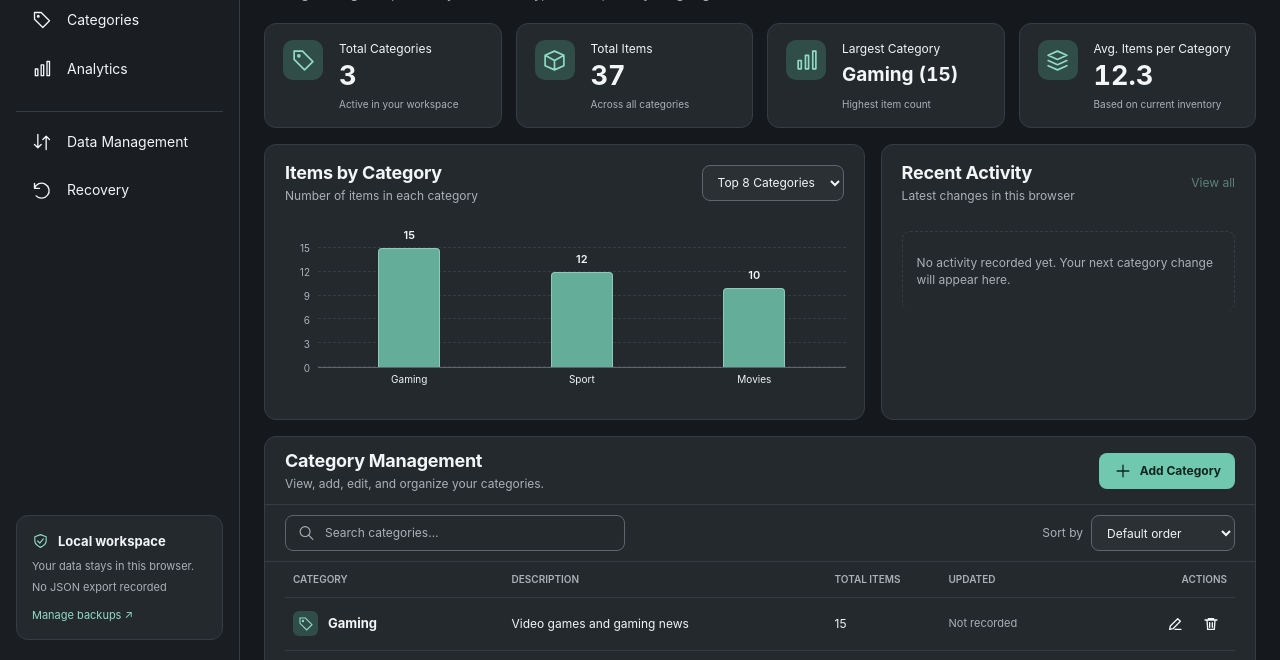
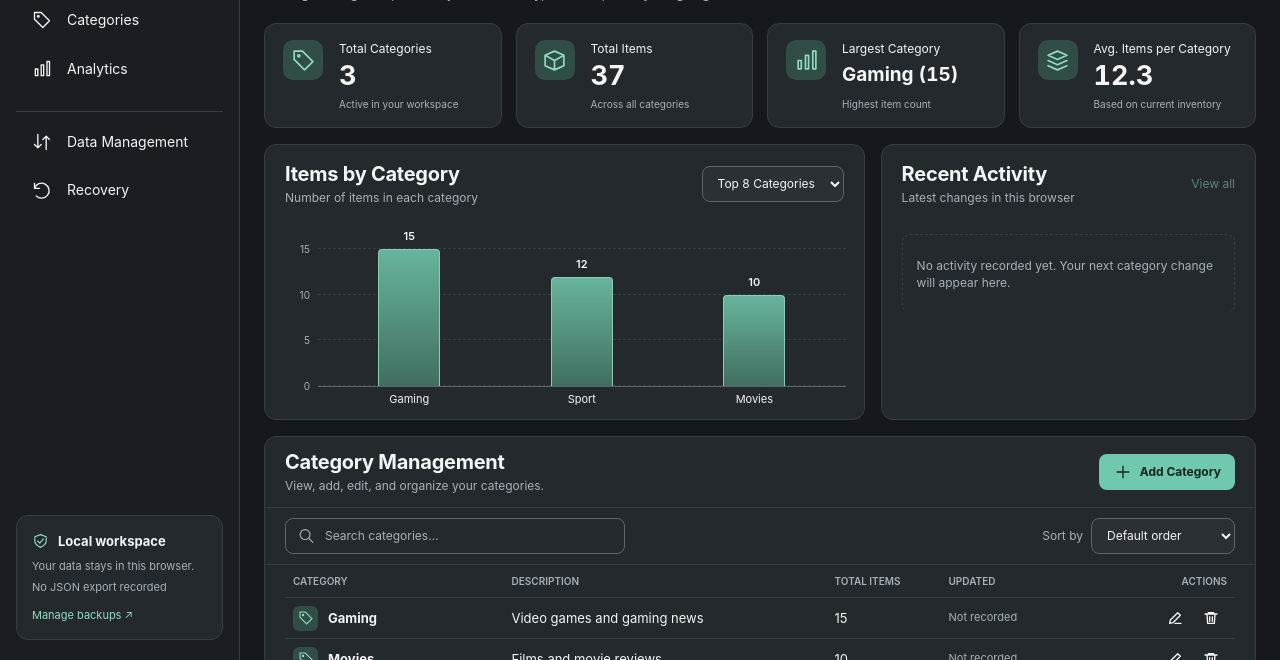
Before and after one commit to givi588/category-dashboard, a website: page index.html in a window 1280 px wide. Shown: the part 140-800 px from the top of the page. Drawn offline with Linux system fonts and the light colour scheme.

Commit message:
Refine reference proportions and synchronize accessible category dialogs

```diff
--- a/index.html
+++ b/index.html
@@ -27,7 +27,7 @@
 <section class="panel chart-panel" aria-labelledby="chart-heading"><div class="section-heading"><div><h2 id="chart-heading">Items by Category</h2><p>Number of items in each category</p></div><div><label class="visually-hidden" for="chart-limit">Chart categories</label><select id="chart-limit"><option value="8">Top 8 Categories</option><option value="all">All Categories</option></select></div></div>
 <div id="category-chart" role="group" tabindex="0" aria-labelledby="chart-heading"></div>
 </section>
-<section class="panel activity-panel" aria-labelledby="activity-heading"><div class="section-heading"><div><h2 id="activity-heading">Recent Activity</h2><p>Latest changes in this browser</p></div><button class="text-button" id="activity-toggle" type="button" aria-expanded="false">View all</button></div><p id="activity-warning" role="status" class="field-help"></p><ul id="activity-list"></ul></section>
+<section class="panel activity-panel" aria-labelledby="activity-heading"><div class="section-heading"><div><h2 id="activity-heading">Recent Activity</h2><p>Latest changes in this browser</p></div><button class="text-button" id="activity-toggle" type="button" aria-expanded="false">View all</button></div><p id="activity-warning" role="status" class="field-help"></p><ul id="activity-list" tabindex="0" aria-label="Recent activity"></ul></section>
 </div>
 <section id="categories" class="panel management-panel" aria-labelledby="categories-heading"><div class="section-heading"><div><h2 id="categories-heading">Category Management</h2><p>View, add, edit, and organize your categories.</p></div><button class="button" id="add-category-button" type="button"><svg class="icon" viewBox="0 0 24 24" fill="none" stroke="currentColor" stroke-width="1.6" stroke-linecap="round" stroke-linejoin="round" aria-hidden="true"><path d="M12 5v14M5 12h14"/></svg>Add Category</button></div>
 <div class="table-toolbar"><div class="search-control"><svg class="icon" viewBox="0 0 24 24" fill="none" stroke="currentColor" stroke-width="1.6" stroke-linecap="round" stroke-linejoin="round" aria-hidden="true"><circle cx="10" cy="10" r="7"/><path d="m15 15 6 6"/></svg><label class="visually-hidden" for="category-search">Search</label><input id="category-search" type="search" placeholder="Search categories…" autocomplete="off"></div><div class="sort-control"><label for="category-sort">Sort by</label><select id="category-sort"><option value="default">Default order</option><option value="az">Name: A–Z</option><option value="za">Name: Z–A</option><option value="low">Items: low to high</option><option value="high">Items: high to low</option></select></div></div>
--- a/script.js
+++ b/script.js
@@ -200,7 +200,7 @@ function deleteCategory(index) {
   const category = categories[index];
   if (!category) return;
   if (trash.length >= Data.MAX_CATEGORIES || trash.some(item => item.name.toLowerCase() === category.name.toLowerCase())) {
-    setMessage("Restore or permanently remove the matching deleted category first. Deleted categories are limited to 1,000.", "error");
+    setImportMessage("Restore or permanently remove the matching deleted category first. Deleted categories are limited to 1,000.", "error");
     return;
   }
   if (!confirm('Move "' + category.name + '" to Recently deleted? You can restore it later.')) return;
@@ -292,8 +292,10 @@ function renderChart() {
   const limit = document.getElementById("chart-limit").value;
   const plotted = categories.slice().sort((a, b) => b.items - a.items).slice(0, limit === "all" ? categories.length : 8);
   const maximum = Math.max(1, ...plotted.map(category => category.items));
-  const step = Math.max(1, Math.ceil(maximum / 5));
-  const ceiling = step * 6;
+  const magnitude = 10 ** Math.floor(Math.log10(maximum / 7));
+  const step = Math.max(1, [1, 2, 5, 10].find(value => value * magnitude >= maximum / 7) * magnitude);
+  const ticks = Math.ceil(maximum / step);
+  const ceiling = step * (ticks + 0.5);
   const wrapper = document.createElement("div");
   wrapper.className = "chart";
   wrapper.style.minWidth = (Math.max(0, plotted.length * 62) + 35) + "px";
@@ -305,13 +307,13 @@ function renderChart() {
   const grid = document.createElement("div");
   grid.className = "chart-grid";
   grid.setAttribute("aria-hidden", "true");
-  for (let index = 0; index <= 5; index++) {
+  for (let index = 0; index <= ticks; index++) {
     const label = document.createElement("span");
     label.textContent = (step * index).toLocaleString();
-    label.style.bottom = (index / 6 * 100) + "%";
+    label.style.bottom = (index * step / ceiling * 100) + "%";
     axis.append(label);
     const line = document.createElement("span");
-    line.style.bottom = (index / 6 * 100) + "%";
+    line.style.bottom = (index * step / ceiling * 100) + "%";
     grid.append(line);
   }
   const columns = document.createElement("div");
@@ -573,7 +575,12 @@ function toggleTheme() {
 
 form.addEventListener("submit", event => {
   event.preventDefault();
-  runExclusive(() => submitCategory(event));
+  saveButton.disabled = true;
+  form.setAttribute("aria-busy", "true");
+  Promise.resolve(runExclusive(() => submitCategory(event))).finally(() => {
+    saveButton.disabled = false;
+    form.setAttribute("aria-busy", "false");
+  });
 });
 cancelButton.addEventListener("click", () => {
   editorDialog.close();
@@ -587,7 +594,7 @@ document.getElementById("global-search").addEventListener("keydown", event => {
 document.getElementById("chart-limit").addEventListener("change", renderChart);
 document.getElementById("add-category-button").addEventListener("click", () => { resetEditor(); setMessage(""); openEditor(); });
 document.getElementById("close-editor").addEventListener("click", () => editorDialog.close());
-editorDialog.addEventListener("close", () => { resetEditor(); setMessage(""); });
+editorDialog.addEventListener("close", () => { if (!editorDialog.open) { resetEditor(); setMessage(""); } });
 document.getElementById("activity-toggle").addEventListener("click", () => {
   showAllActivity = !showAllActivity;
   document.querySelector(".activity-panel").classList.toggle("expanded");
--- a/style.css
+++ b/style.css
@@ -4,7 +4,7 @@ body.dark-mode { color-scheme:dark; --page:#15191d; --sidebar:#1a1e22; --surface
 * { box-sizing:border-box; }
 html { scroll-padding-top:24px; }
 body { margin:0; background:var(--page); color:var(--text); font:14px/1.45 -apple-system,BlinkMacSystemFont,"Segoe UI",Arial,sans-serif; }
-h1,h2,h3,p { margin:0; } h1 { font-size:28px; line-height:1.25; letter-spacing:-.7px; font-weight:700; } h2 { font-size:18px; line-height:1.3; letter-spacing:-.25px; } h3 { font-size:13px; } a { color:var(--accent); text-underline-offset:3px; } button,input,select,textarea { font:inherit; } button { cursor:pointer; } button:disabled { cursor:default; opacity:.5; }
+h1,h2,h3,p { margin:0; } h1 { font-size:28px; line-height:1.25; letter-spacing:-.7px; font-weight:700; } h2 { font-size:20px; line-height:1.3; letter-spacing:-.25px; } h3 { font-size:13px; } a { color:var(--accent); text-underline-offset:3px; } button,input,select,textarea { font:inherit; } button { cursor:pointer; } button:disabled { cursor:default; opacity:.5; }
 .icon { width:20px; height:20px; flex-shrink:0; vertical-align:middle; }
 .sidebar { position:fixed; inset:0 auto 0 0; width:240px; padding:20px 16px; display:flex; flex-direction:column; background:var(--sidebar); border-right:1px solid var(--border); z-index:10; }
 .brand { display:flex; align-items:center; gap:12px; color:var(--text); text-decoration:none; font-size:17px; font-weight:700; letter-spacing:-.5px; white-space:nowrap; }
@@ -49,18 +49,18 @@ main { max-width:1800px; padding:20px 24px; margin:0 auto; }
 .section-heading p { color:var(--muted); font-size:12px; margin-top:2px; }
 .analytics-grid { display:grid; grid-template-columns:minmax(0,1.6fr) minmax(0,1fr); gap:16px; margin-bottom:16px; }
 .chart-panel,.activity-panel { height:276px; }
-#category-chart { margin:8px 18px 12px; height:184px; overflow-x:auto; overflow-y:hidden; }
+#category-chart { margin:8px 18px 12px; height:194px; overflow-x:auto; overflow-y:hidden; }
 .chart { display:flex; height:100%; min-width:0; }
-.chart-axis { width:35px; flex-shrink:0; position:relative; height:144px; color:var(--muted); font-size:10px; text-align:right; }
+.chart-axis { width:35px; flex-shrink:0; position:relative; height:160px; color:var(--muted); font-size:10px; text-align:right; }
 .chart-axis span { position:absolute; right:8px; transform:translateY(50%); }
-.chart-plot { position:relative; flex:1; height:144px; border-bottom:1px solid var(--control); }
+.chart-plot { position:relative; flex:1; height:160px; border-bottom:1px solid var(--control); }
 .chart-grid { position:absolute; inset:0; pointer-events:none; }
 .chart-grid span { position:absolute; width:100%; border-top:1px dashed var(--border); }
 .chart-columns { position:relative; display:flex; height:100%; align-items:flex-end; justify-content:space-around; gap:14px; padding:0 12px; }
 .chart-column { height:100%; flex:1; min-width:42px; max-width:86px; position:relative; display:flex; justify-content:center; align-items:flex-end; }
-.chart-bar { width:100%; max-width:62px; min-height:0; background:#64ad98; border:1px solid #8bccb8; border-bottom:0; border-radius:4px 4px 0 0; position:relative; }
+.chart-bar { width:100%; max-width:62px; min-height:0; background:linear-gradient(180deg,#67b49d,#416e61); border:1px solid #8bccb8; border-bottom:0; border-radius:4px 4px 0 0; position:relative; }
 .chart-count { position:absolute; top:-21px; left:50%; transform:translateX(-50%); font-size:11px; font-weight:600; color:var(--text); white-space:nowrap; }
-.chart-label { position:absolute; top:calc(100% + 7px); width:100%; text-align:center; color:var(--text); font-size:10px; line-height:1.15; overflow-wrap:anywhere; max-height:34px; overflow:hidden; }
+.chart-label { position:absolute; top:calc(100% + 7px); width:100%; text-align:center; color:var(--text); font-size:11px; line-height:1.15; overflow-wrap:normal; max-height:34px; overflow:hidden; }
 #activity-list { list-style:none; margin:0; padding:0 20px; max-height:196px; overflow:auto; }
 #activity-list li { display:flex; gap:12px; align-items:flex-start; padding:10px 0; border-bottom:1px solid var(--border); font-size:12px; }
 #activity-list li:last-child { border-bottom:0; }
@@ -80,9 +80,9 @@ main { max-width:1800px; padding:20px 24px; margin:0 auto; }
 .sort-control { display:flex; align-items:center; gap:8px; }
 .sort-control label { color:var(--muted); font-size:12px; white-space:nowrap; }
 .table-scroll { overflow-x:auto; margin:0 20px; }
-table { border-collapse:collapse; width:100%; table-layout:fixed; text-align:left; font-size:12px; }
-th,td { padding:10px 8px; border-bottom:1px solid var(--border); overflow-wrap:anywhere; }
-thead th { font-size:10px; text-transform:uppercase; font-weight:600; color:var(--muted); }
+table { border-collapse:collapse; width:100%; table-layout:fixed; text-align:left; font-size:13px; }
+th,td { padding:4px 8px; border-bottom:1px solid var(--border); overflow-wrap:anywhere; }
+thead th { padding-block:9px; font-size:10px; text-transform:uppercase; font-weight:600; color:var(--muted); }
 th:first-child { width:23%; } th:nth-child(2) { width:34%; } th:nth-child(3) { width:12%; } th:nth-child(4) { width:17%; } th:nth-child(5) { width:14%; text-align:right; }
 tbody th { font-weight:600; } .category-title { display:flex; align-items:center; gap:10px; }
 .category-symbol { color:var(--accent); width:25px; height:25px; display:grid; place-items:center; background:var(--accent-soft); border-radius:6px; flex-shrink:0; }
@@ -147,3 +147,5 @@ footer { display:flex; justify-content:space-between; gap:12px; font-size:10px;
 @media(max-width:800px) { html { scroll-padding-top:85px; } .sidebar { position:sticky; top:0; width:100%; padding:12px 16px; flex-direction:row; flex-wrap:wrap; align-items:center; justify-content:space-between; border-right:0; border-bottom:1px solid var(--border); } .brand { font-size:16px; } .brand .icon { width:25px; height:25px; } .nav-toggle { display:inline-flex!important; } #workspace-nav { display:none; width:100%; margin-top:12px; } .nav-open #workspace-nav { display:grid; } .workspace-status { display:none; } .app-shell { margin:0; } .topbar { padding:10px 16px; height:auto; gap:12px; } .top-search { flex:1; width:auto; } .top-actions { gap:0; } main { padding:18px 16px; } h1 { font-size:25px; } .snapshot-label { display:none; } }
 @media(max-width:500px) { .topbar { padding:10px 12px; } kbd { display:none; } main { padding:16px 12px; } .page-heading p { font-size:12px; } h1 { font-size:23px; } .dashboard-grid { gap:10px; } .stat-card { padding:12px; gap:8px; min-height:96px; } .stat-icon { display:none; } .stat-caption { font-size:10px; } .stat-label { font-size:11px; } .stat-value { font-size:25px; } #largest-category { font-size:17px; } .chart-panel .section-heading { align-items:flex-start; gap:8px; } .section-heading p { font-size:11px; } .chart-panel select { font-size:10px; padding:7px; } #category-chart { margin-inline:10px; } .chart-columns { gap:12px; padding:0 6px; } .chart-column { min-width:44px; } .section-heading { padding:14px; } .management-panel > .section-heading { flex-wrap:wrap; gap:10px; } .management-panel > .section-heading .button { min-height:40px; } .table-toolbar { padding:10px 14px; flex-direction:column; gap:10px; } .search-control { width:100%; } .sort-control { justify-content:space-between; } .sort-control select { flex:1; } .table-scroll { margin:0 14px; } .table-footer { padding:12px 14px; flex-wrap:wrap; } #pagination button { min-width:36px; height:36px; } summary > span { display:block; margin:4px 0 0 25px; } #deleted-list li { flex-direction:column; align-items:flex-start; } footer { flex-direction:column; } }
 @media(prefers-reduced-motion:reduce) { *,*::before,*::after { scroll-behavior:auto!important; animation:none!important; transition:none!important; } }
+
+@media(max-width:500px) { #activity-list li { flex-wrap:wrap; gap:4px 10px; } #activity-list time { width:100%; padding-left:40px; } .table-scroll::before { content:"Scroll table to see all details and actions →"; display:block; color:var(--muted); font-size:11px; padding:10px 0; position:sticky; left:0; } }
```
Also changed, not shown: tests/e2e/dashboard.spec.cjs (+10 -1 lines).
